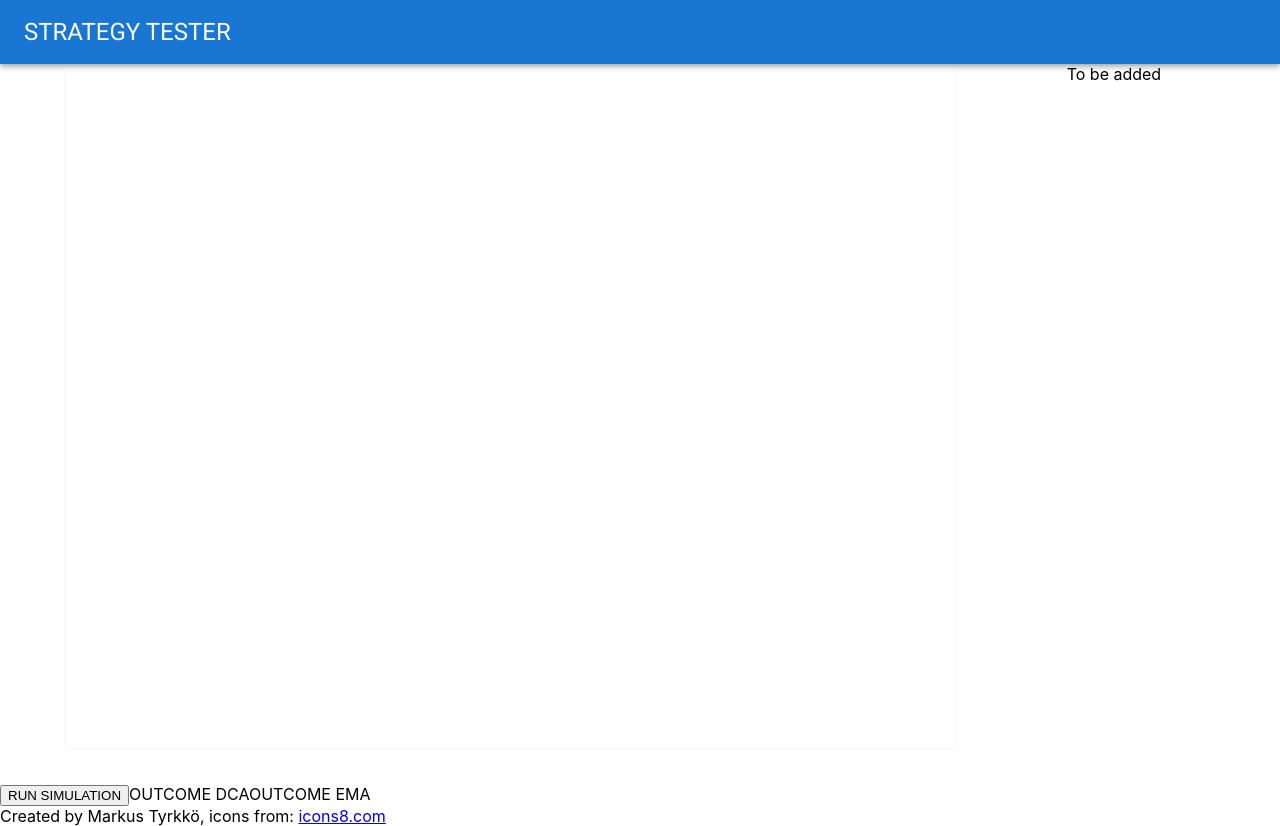
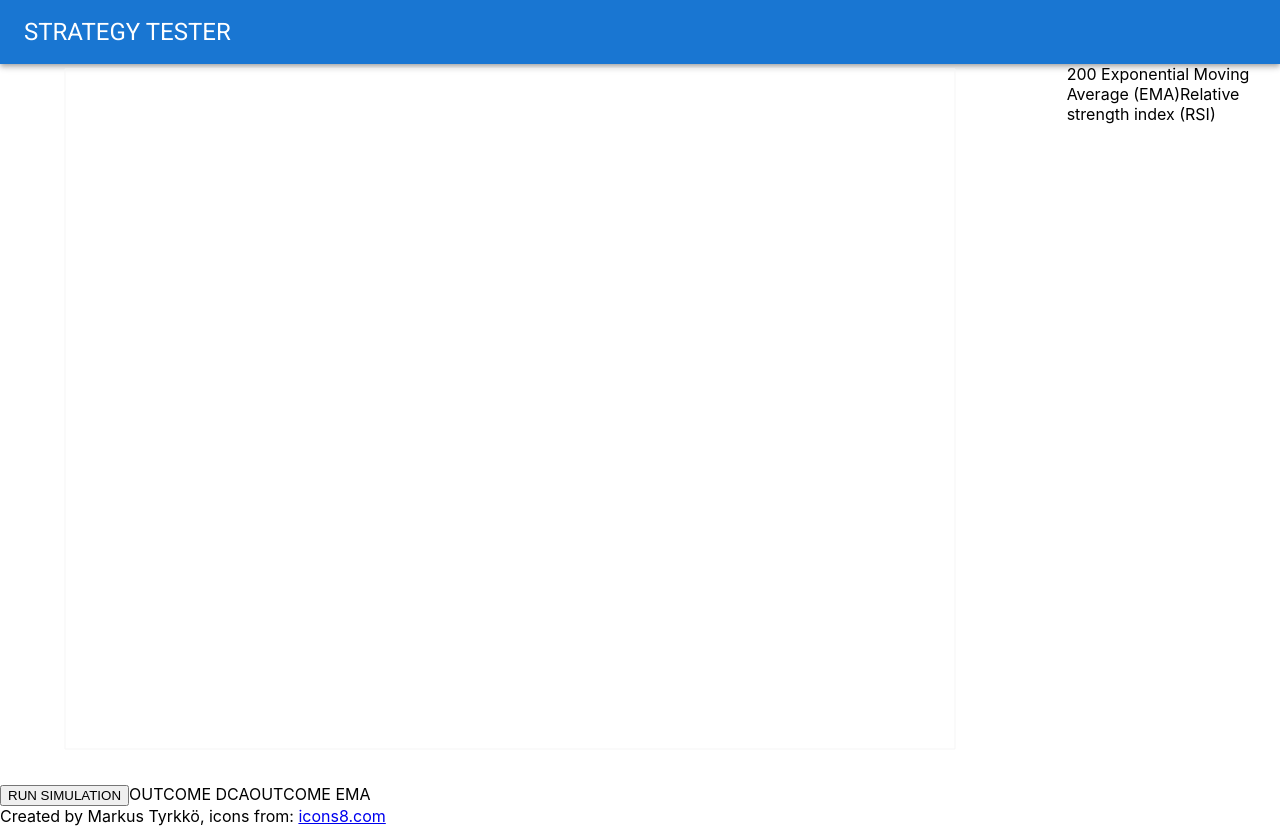
Before and after one commit to Marcholio/strategy-tester, a React (Create React App) app: page / in a window 1280 px wide. Built offline with nearby package versions, Linux system fonts and the light colour scheme.

Commit message:
Started implementing indicator selectors

```diff
--- a/package.json
+++ b/package.json
@@ -15,6 +15,7 @@
     "@types/node": "^12.20.34",
     "@types/react": "^17.0.31",
     "@types/react-dom": "^17.0.10",
+    "classnames": "^2.3.1",
     "dotenv": "^10.0.0",
     "prop-types": "^15.7.2",
     "react": "^17.0.2",
--- a/src/App.tsx
+++ b/src/App.tsx
@@ -1,5 +1,6 @@
 import React, { useState } from "react";
 import { Grid } from "@mui/material";
+import classnames from "classnames";
 
 import Header from "./components/Header";
 import Footer from "./components/Footer";
@@ -7,6 +8,7 @@ import Chart from "./components/Chart";
 import mapData from "./utils/mapData";
 import { runSimulation } from "./simulation";
 import { dollarCostAveraging, ema200Strategy } from "./strategies";
+import indicators from "./utils/technicalIndicators";
 
 import sp500Price from "./data/SXR8.FRK-price.json";
 import sp500Ema200 from "./data/SXR8.FRK-EMA.json";
@@ -18,6 +20,16 @@ import "./App.css";
 const App = () => {
   const [outcome, setOutcome] = useState<SimulationOutcome>();
   const [outcomeB, setOutcomeB] = useState<SimulationOutcome>();
+  // TODO: Implement indicator selection properly
+  const [selectedIndicators, setSelectedIndicators] = useState<{
+    [key: string]: boolean;
+  }>(
+    Object.keys(indicators).reduce((acc, cur) => {
+      acc[cur] = true;
+      return acc;
+    }, {} as { [key: string]: boolean })
+  );
+
   return (
     <>
       <Header />
@@ -26,7 +38,15 @@ const App = () => {
           <Chart priceData={sp500Price} ema200Data={sp500Ema200} />
         </Grid>
         <Grid item xs={2}>
-          <span>To be added</span> {/* TODO: Add TA selectors here */}
+          {Object.values(indicators).map((indicator) => (
+            <span
+              className={classnames({
+                selected: selectedIndicators[indicator.key],
+              })}
+            >
+              {indicator.description}
+            </span>
+          ))}
         </Grid>
       </Grid>
 
--- /dev/null
+++ b/src/utils/technicalIndicators.ts
@@ -0,0 +1,28 @@
+type TechnicalIndicator = {
+  key: string;
+  type: string;
+  period: number;
+  description: string;
+};
+
+const ema200: TechnicalIndicator = {
+  key: "ema200",
+  type: "EMA",
+  period: 200,
+  description: "200 Exponential Moving Average (EMA)",
+};
+
+// TODO: Implement RSI 14
+const rsi14: TechnicalIndicator = {
+  key: "rsi14",
+  type: "RSI",
+  period: 14,
+  description: "Relative strength index (RSI)",
+};
+
+const indicators = {
+  ema200,
+  rsi14,
+};
+
+export default indicators;
```
Also changed, not shown: 1 other file (tests, documents, lock files or other folders).
